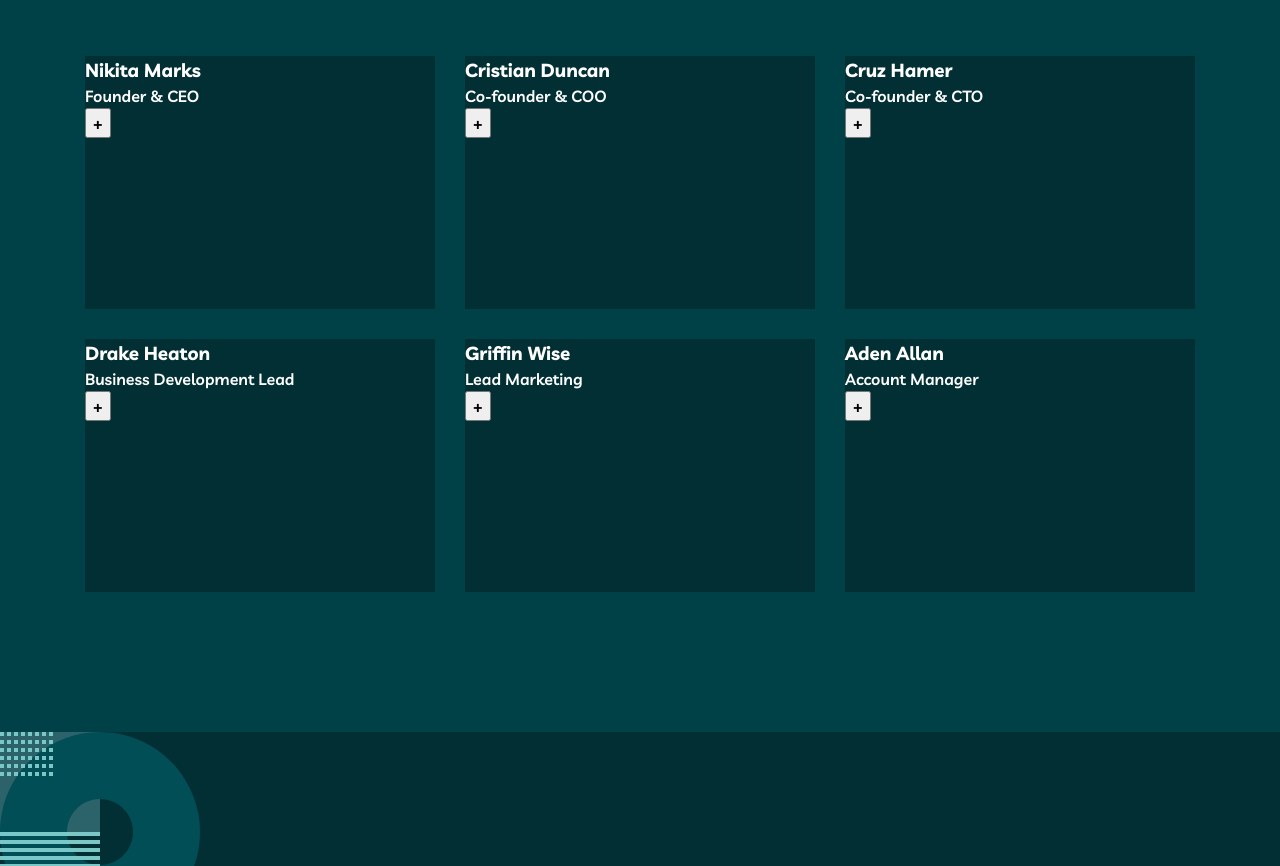
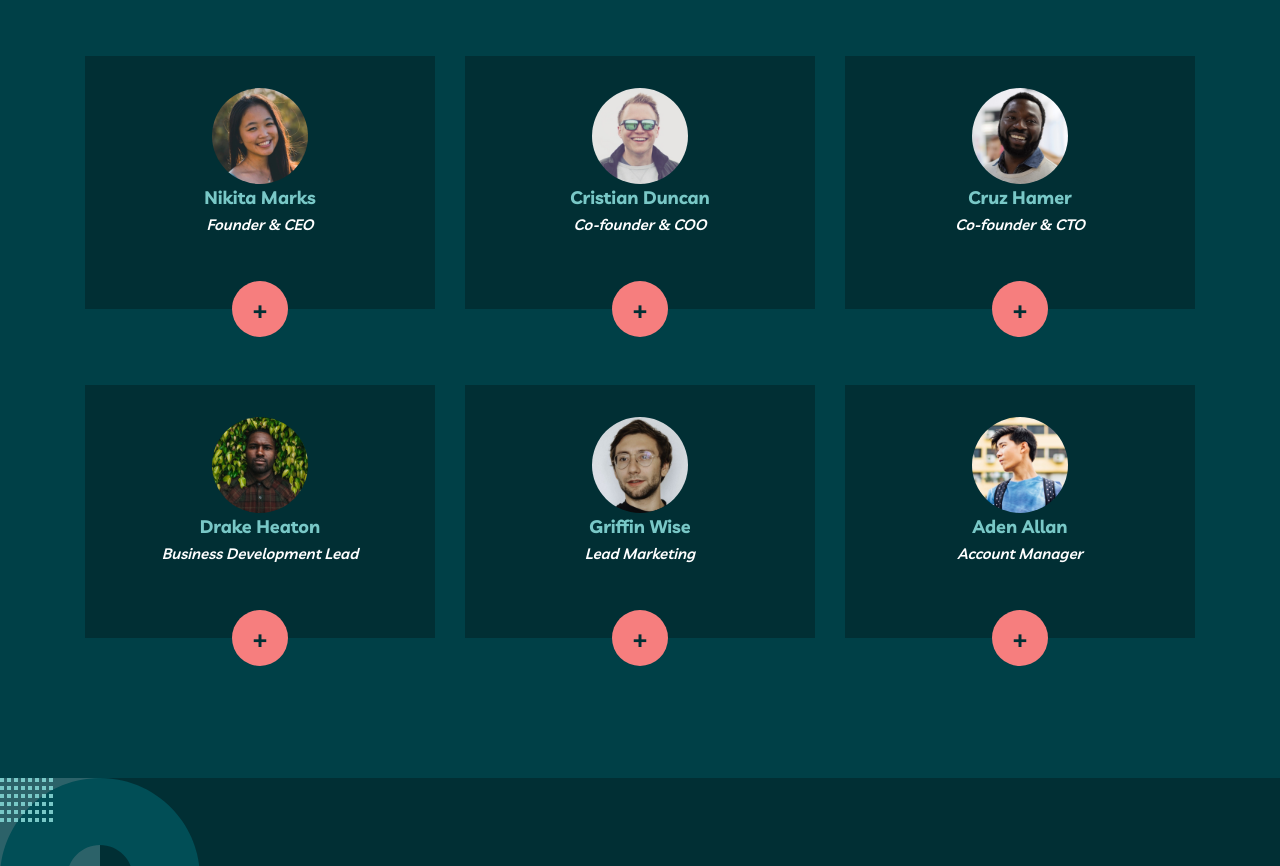
Before and after one commit to Spr1ntLab/spr1ntlab-website, a plain HTML site: page about.html in a window 1280 px wide. Shown: the part 713-1579 px from the top of the page. Drawn offline with Linux system fonts and the light colour scheme.

Commit message:
d06.2 style director card font faces

```diff
--- a/about.html
+++ b/about.html
@@ -83,146 +83,147 @@
             <li class="about-directors__item">
               <article class="director-card">
                 <div class="director-card__front">
-                  <!-- D06: insert portrait img from img/directors/ (original Figma asset required). -->
+                  <img class="director-card__picture" src="./img/directors/nikita-marks.png" alt="">
                   <h3 class="director-card__name">Nikita Marks</h3>
                   <p class="director-card__role">Founder &amp; CEO</p>
                 </div>
                 <!-- D06 owns these controls and their JS behavior; do not duplicate this card. -->
-                <button
-                  class="director-card__toggle"
-                  type="button"
-                  aria-expanded="false"
-                  aria-controls="director-details-nikita-marks"
-                  aria-label="Show more about Nikita Marks"
-                >
-                  +
-                </button>
                 <div class="director-card__back" id="director-details-nikita-marks" hidden>
                   <!-- D06: add expanded-card quote and social links from Figma, no made-up content. -->
                   <p class="director-card__quote"></p>
                   <div class="director-card__social"></div>
                 </div>
               </article>
+              <button
+                class="director-card__toggle"
+                type="button"
+                aria-expanded="false"
+                aria-controls="director-details-nikita-marks"
+                aria-label="Show more about Nikita Marks"
+              >
+                +
+              </button>
             </li>
             <li class="about-directors__item">
               <article class="director-card">
                 <div class="director-card__front">
-                  <!-- D06: insert portrait img from img/directors/ (original Figma asset required). -->
+                  <img class="director-card__picture" src="./img/directors/cristian-duncan.png" alt="">
                   <h3 class="director-card__name">Cristian Duncan</h3>
                   <p class="director-card__role">Co-founder &amp; COO</p>
                 </div>
                 <!-- D06 owns these controls and their JS behavior; do not duplicate this card. -->
-                <button
-                  class="director-card__toggle"
-                  type="button"
-                  aria-expanded="false"
-                  aria-controls="director-details-cristian-duncan"
-                  aria-label="Show more about Cristian Duncan"
-                >
-                  +
-                </button>
                 <div class="director-card__back" id="director-details-cristian-duncan" hidden>
                   <!-- D06: add expanded-card quote and social links from Figma, no made-up content. -->
                   <p class="director-card__quote"></p>
                   <div class="director-card__social"></div>
                 </div>
               </article>
+              <button
+                class="director-card__toggle"
+                type="button"
+                aria-expanded="false"
+                aria-controls="director-details-nikita-marks"
+                aria-label="Show more about Nikita Marks"
+              >
+                +
+              </button>
             </li>
             <li class="about-directors__item">
               <article class="director-card">
                 <div class="director-card__front">
-                  <!-- D06: insert portrait img from img/directors/ (original Figma asset required). -->
+                  <img class="director-card__picture" src="./img/directors/cruz-hamer.png" alt="">
                   <h3 class="director-card__name">Cruz Hamer</h3>
                   <p class="director-card__role">Co-founder &amp; CTO</p>
                 </div>
                 <!-- D06 owns these controls and their JS behavior; do not duplicate this card. -->
-                <button
-                  class="director-card__toggle"
-                  type="button"
-                  aria-expanded="false"
-                  aria-controls="director-details-cruz-hamer"
-                  aria-label="Show more about Cruz Hamer"
-                >
-                  +
-                </button>
+
                 <div class="director-card__back" id="director-details-cruz-hamer" hidden>
                   <!-- D06: add expanded-card quote and social links from Figma, no made-up content. -->
                   <p class="director-card__quote"></p>
                   <div class="director-card__social"></div>
                 </div>
               </article>
+              <button
+                class="director-card__toggle"
+                type="button"
+                aria-expanded="false"
+                aria-controls="director-details-nikita-marks"
+                aria-label="Show more about Nikita Marks"
+              >
+                +
+              </button>
             </li>
             <li class="about-directors__item">
               <article class="director-card">
                 <div class="director-card__front">
-                  <!-- D06: insert portrait img from img/directors/ (original Figma asset required). -->
+                  <img class="director-card__picture" src="./img/directors/drake-heatan.png" alt="">
                   <h3 class="director-card__name">Drake Heaton</h3>
                   <p class="director-card__role">Business Development Lead</p>
                 </div>
                 <!-- D06 owns these controls and their JS behavior; do not duplicate this card. -->
-                <button
-                  class="director-card__toggle"
-                  type="button"
-                  aria-expanded="false"
-                  aria-controls="director-details-drake-heaton"
-                  aria-label="Show more about Drake Heaton"
-                >
-                  +
-                </button>
                 <div class="director-card__back" id="director-details-drake-heaton" hidden>
                   <!-- D06: add expanded-card quote and social links from Figma, no made-up content. -->
                   <p class="director-card__quote"></p>
                   <div class="director-card__social"></div>
                 </div>
               </article>
+              <button
+                class="director-card__toggle"
+                type="button"
+                aria-expanded="false"
+                aria-controls="director-details-nikita-marks"
+                aria-label="Show more about Nikita Marks"
+              >
+                +
+              </button>
             </li>
             <li class="about-directors__item">
               <article class="director-card">
                 <div class="director-card__front">
-                  <!-- D06: insert portrait img from img/directors/ (original Figma asset required). -->
+                  <img class="director-card__picture" src="./img/directors/griffin-wise.png" alt="">
                   <h3 class="director-card__name">Griffin Wise</h3>
                   <p class="director-card__role">Lead Marketing</p>
                 </div>
                 <!-- D06 owns these controls and their JS behavior; do not duplicate this card. -->
-                <button
-                  class="director-card__toggle"
-                  type="button"
-                  aria-expanded="false"
-                  aria-controls="director-details-griffin-wise"
-                  aria-label="Show more about Griffin Wise"
-                >
-                  +
-                </button>
                 <div class="director-card__back" id="director-details-griffin-wise" hidden>
                   <!-- D06: add expanded-card quote and social links from Figma, no made-up content. -->
                   <p class="director-card__quote"></p>
                   <div class="director-card__social"></div>
                 </div>
               </article>
+              <button
+                class="director-card__toggle"
+                type="button"
+                aria-expanded="false"
+                aria-controls="director-details-nikita-marks"
+                aria-label="Show more about Nikita Marks"
+              >
+                +
+              </button>
             </li>
             <li class="about-directors__item">
               <article class="director-card">
                 <div class="director-card__front">
-                  <!-- D06: insert portrait img from img/directors/ (original Figma asset required). -->
+                  <img class="director-card__picture" src="./img/directors/aden-allan.png" alt="">
                   <h3 class="director-card__name">Aden Allan</h3>
                   <p class="director-card__role">Account Manager</p>
                 </div>
                 <!-- D06 owns these controls and their JS behavior; do not duplicate this card. -->
-                <button
-                  class="director-card__toggle"
-                  type="button"
-                  aria-expanded="false"
-                  aria-controls="director-details-aden-allan"
-                  aria-label="Show more about Aden Allan"
-                >
-                  +
-                </button>
                 <div class="director-card__back" id="director-details-aden-allan" hidden>
                   <!-- D06: add expanded-card quote and social links from Figma, no made-up content. -->
                   <p class="director-card__quote"></p>
                   <div class="director-card__social"></div>
                 </div>
               </article>
+              <button
+                class="director-card__toggle"
+                type="button"
+                aria-expanded="false"
+                aria-controls="director-details-nikita-marks"
+                aria-label="Show more about Nikita Marks"
+              >
+                +
+              </button>
             </li>
           </ul>
         </div>
--- a/css/about.css
+++ b/css/about.css
@@ -70,13 +70,67 @@
 .about-directors__grid {
   display: flex;
   flex-wrap: wrap;
-  gap: 30px;
+  column-gap: 30px;
+  row-gap: 76px;
 }
 
 .about-directors__item {
   width: 350px;
   height: 253px;
   background: #012F34;
+  display: flex;
+  align-items: flex-start;
+  justify-content: center;
+  text-align: center;
+  position: relative;
+}
+
+.director-card {
+  margin: 32px 0;
+}
+
+.director-card__front {
+  display: flex;
+  align-items: center;
+  flex-direction: column;
+}
+
+.director-card__picture {
+  width: 96px;
+  height: 96px;
+  border-radius: 48px;
+}
+
+.director-card__name {
+  color: #79C8C7;
+  text-align: center;
+  font-family: Livvic;
+  font-size: 18px;
+  font-style: normal;
+  font-weight: 700;
+  line-height: 28px; /* 155.556% */
+}
+
+.director-card__role {
+  color: #FFF;
+  text-align: center;
+  font-family: Livvic;
+  font-size: 15px;
+  font-style: italic;
+  font-weight: 500;
+  line-height: 25px; /* 166.667% */
+}
+
+.director-card__toggle {
+  position: absolute;
+  bottom: -28px;
+  width: 56px;
+  height: 56px;
+  border-radius: 28px;
+  background-color: #F67E7E;
+  color: #012F34;
+  font-size: 25px;
+  border: none;
 }
 /* ===== END D06 — DIRECTORS ===== */
 
```
Also changed, not shown: img/directors/aden-allan.png (added), img/directors/cristian-duncan.png (added), img/directors/cruz-hamer.png (added), img/directors/drake-heatan.png (added), img/directors/griffin-wise.png (added), img/directors/nikita-marks.png (added).
